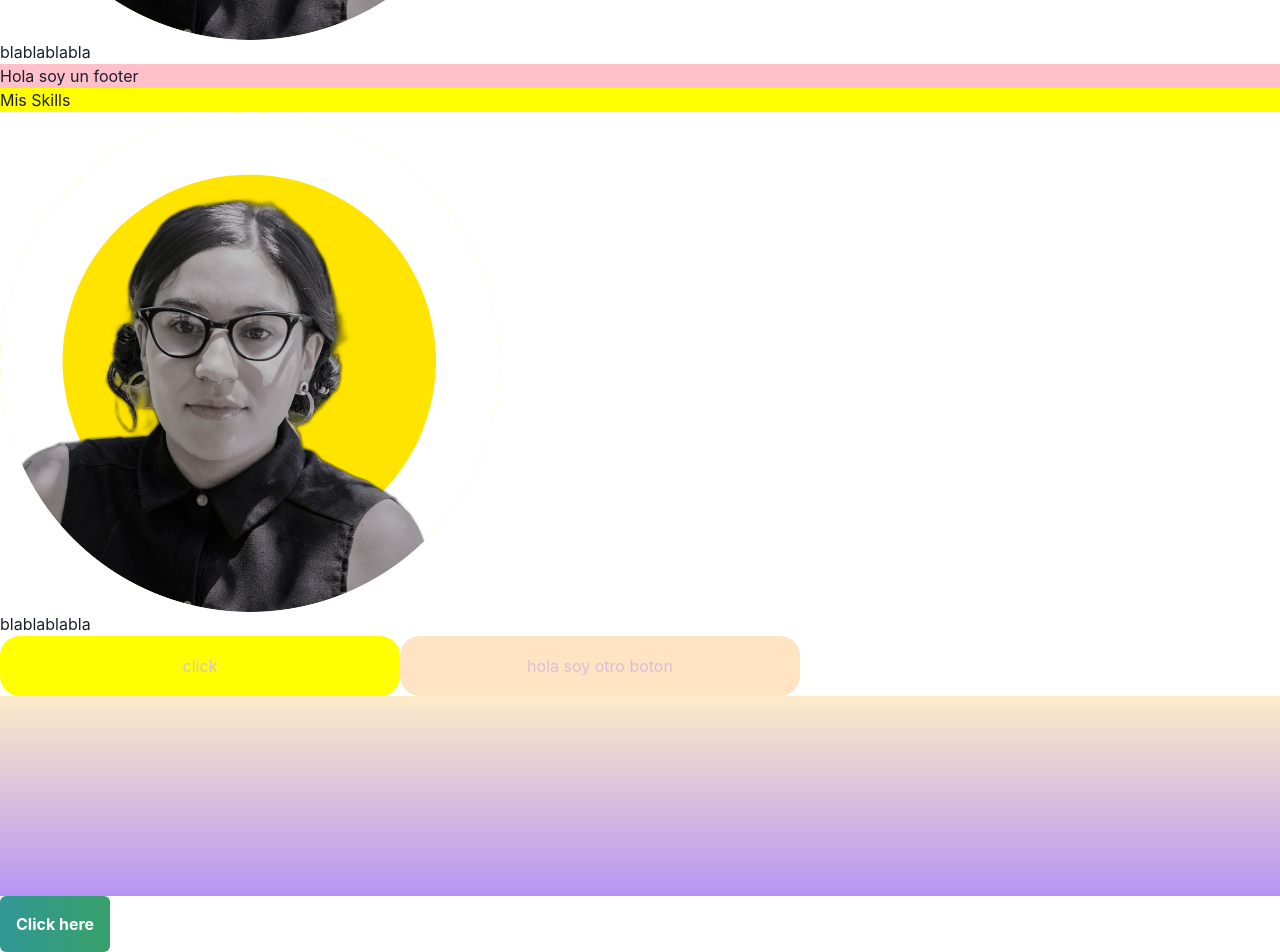
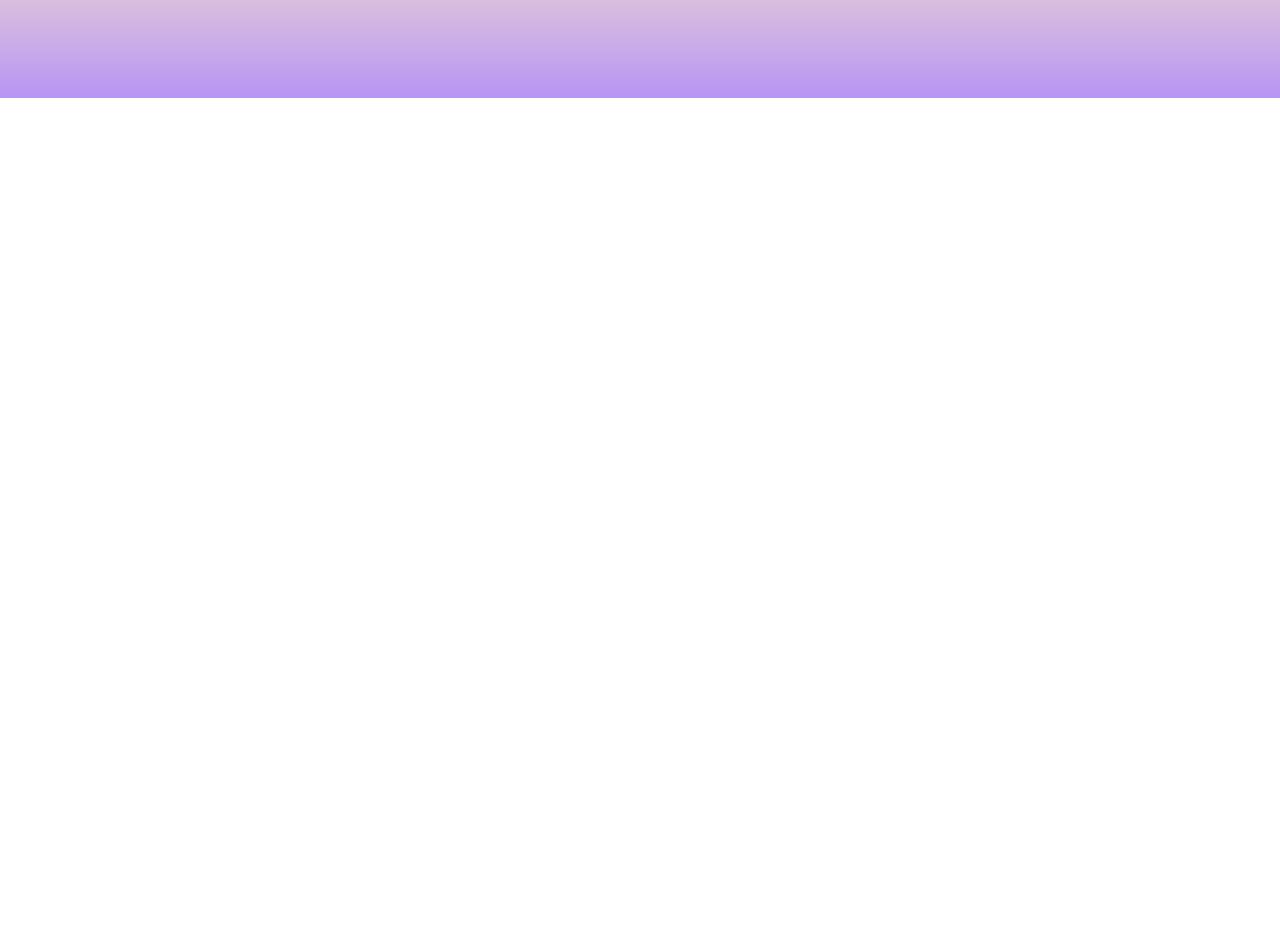
Before and after one commit to noe-mai/Portfolio-N, a React (Create React App) app: page / in a window 1280 px wide. Shown: the part 1062-2014 px from the top of the page. After the commit the page ends 1160 px from the top, so only its background shows below. Built offline with nearby package versions, Linux system fonts and the light colour scheme.

Commit message:
mas pruebas

```diff
--- a/src/App.js
+++ b/src/App.js
@@ -1,7 +1,5 @@
-import {Button, ButtonGroup} from '@chakra-ui/react';
+import './App.css';
 import {Box, Grid} from '@chakra-ui/react';
-import {Image} from '@chakra-ui/react';
-import {Avatar, AvatarBadge, AvatarGroup} from '@chakra-ui/react';
 import Contacto from './Components/Contacto/Contacto';
 import Home from './Components/Home/Home';
 import Footer from './Components/Footer/Footer';
@@ -13,14 +11,10 @@ import CustomButton from './Components/CustomButton/Button';
 function App() {
 	return (
 		<div>
-			<Box w='100%' h='200px' bgGradient='linear(to-r, green.200, pink.500)' />
-			<Box w='100%' h='50px' />
-
 			<Navbar />
 			<Home />
 			<Footer />
-			<Skills />
-			<Intro />
+			<Contacto />
 			<CustomButton texto='click ' color='yellow' />
 			<CustomButton texto='hola soy otro boton' />
 
@@ -33,20 +27,6 @@ function App() {
 					'linear(to-b, orange.100, purple.300)',
 				]}
 			/>
-
-			<Box
-				as='button'
-				p={4}
-				color='white'
-				fontWeight='bold'
-				borderRadius='md'
-				bgGradient='linear(to-r, teal.500,green.500)'
-				_hover={{
-					bgGradient: 'linear(to-r, red.500, yellow.500)',
-				}}
-			>
-				Click here
-			</Box>
 		</div>
 	);
 }
```
